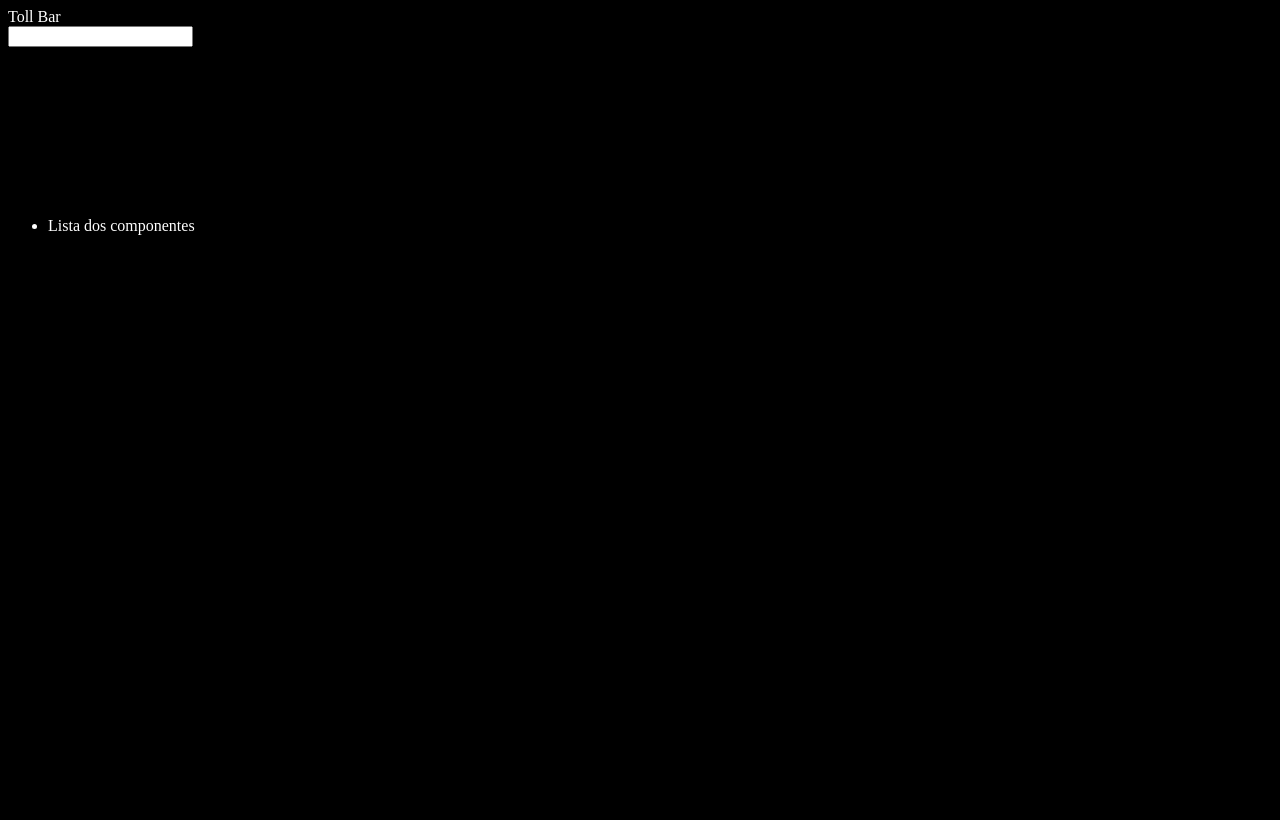
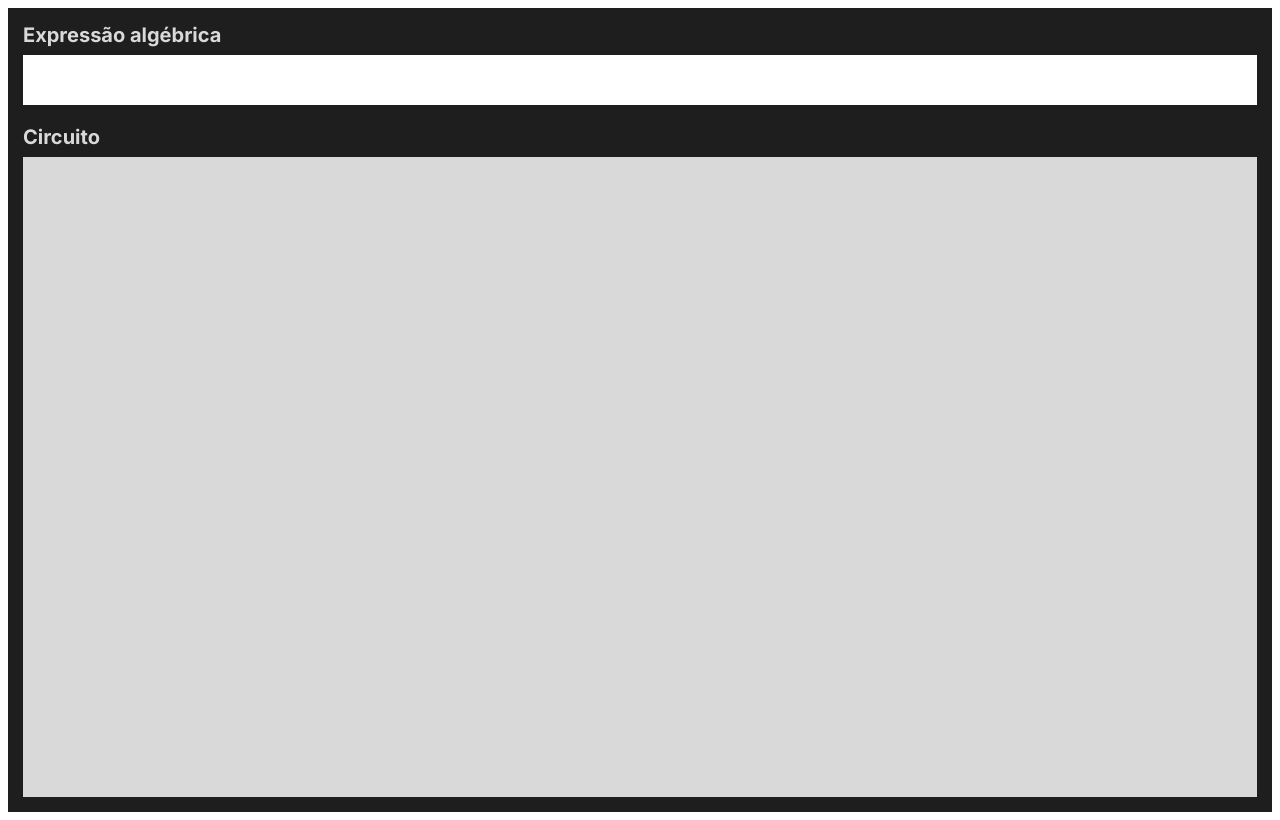
Before and after one commit to pab-h/LogicLab, a Flask app: page / in a window 1280 px wide. Before the commit the page ends 235 px from the top, so only its background shows below. Run offline with Flask 3, Linux system fonts and the light colour scheme; a map, chart or similar area stays blank.

Commit message:
criação da barra de expressão e canvas

```diff
--- a/logiclab/static/editor.css
+++ b/logiclab/static/editor.css
@@ -1,4 +1,44 @@
-html {
-    background: black;
-    color: white;
+.expression-circuit-container {
+    background-color: #1E1E1E;
+    color: #D9D9D9;
+    font-size: 20px;
+    font-family: 'Inter';
+    font-weight: bold;
+    padding: 15px;
 }
+
+.expression-container {
+    display: flex;
+    flex-direction: column;
+    align-items: center;
+    width: 100%;
+    margin-bottom: 20px;
+}
+
+.expression-label {
+    align-self: flex-start;
+    margin-bottom: 8px;
+}
+
+.expression {
+    text-align: center;
+    font-family: 'Inter';
+    font-weight: bolder;
+    font-size: 20px;
+    width: 100%;
+    height: 2.5em;
+    border: none;
+    padding: 0;
+}
+
+.circuit-container {}
+
+.circuit-label {
+    margin-bottom: 8px;
+}
+
+.circuit-canvas {
+    background-color: #D9D9D9;
+    width: 100%;
+    height: 80vh;
+}
--- a/logiclab/templates/editorPage.html
+++ b/logiclab/templates/editorPage.html
@@ -1,23 +1,32 @@
 <!DOCTYPE html>
 <html lang="pt-br">
+
 <head>
     <meta charset="UTF-8">
     <meta name="viewport" content="width=device-width, initial-scale=1.0">
+    <title>Document</title>
+
+    <link rel="preconnect" href="https://fonts.googleapis.com">
+    <link rel="preconnect" href="https://fonts.gstatic.com" crossorigin>
+    <link
+        href="https://fonts.googleapis.com/css2?family=Inter:wght@100..900&family=Poppins:ital,wght@0,100;0,200;0,300;0,400;0,500;0,600;0,700;0,800;0,900;1,100;1,200;1,300;1,400;1,500;1,600;1,700;1,800;1,900&display=swap"
+        rel="stylesheet">
+
     <link rel="stylesheet" href="static/editor.css">
-        <title> Página do Editor </title>
 </head>
+
 <body>
-        <section> Toll Bar</section>
-        <main>
-            <input type="text">
-            <div>
-                <canvas></canvas>
-                <div>
-                    <ul>
-                        <li> Lista dos componentes </li>
-                    </ul>
+    <div class="expression-circuit-container">
+        <div class="expression-container">
+            <div class="expression-label">Expressão algébrica</div>
+            <input class="expression" type="text">
+        </div>
+
+        <div class="circuit-container">
+            <div class="circuit-label">Circuito</div>
+            <div class="circuit-canvas"></div>
         </div>
     </div>
-        </main>
 </body>
+
 </html>
```
Lines whose indentation alone changed are shown as unchanged.
